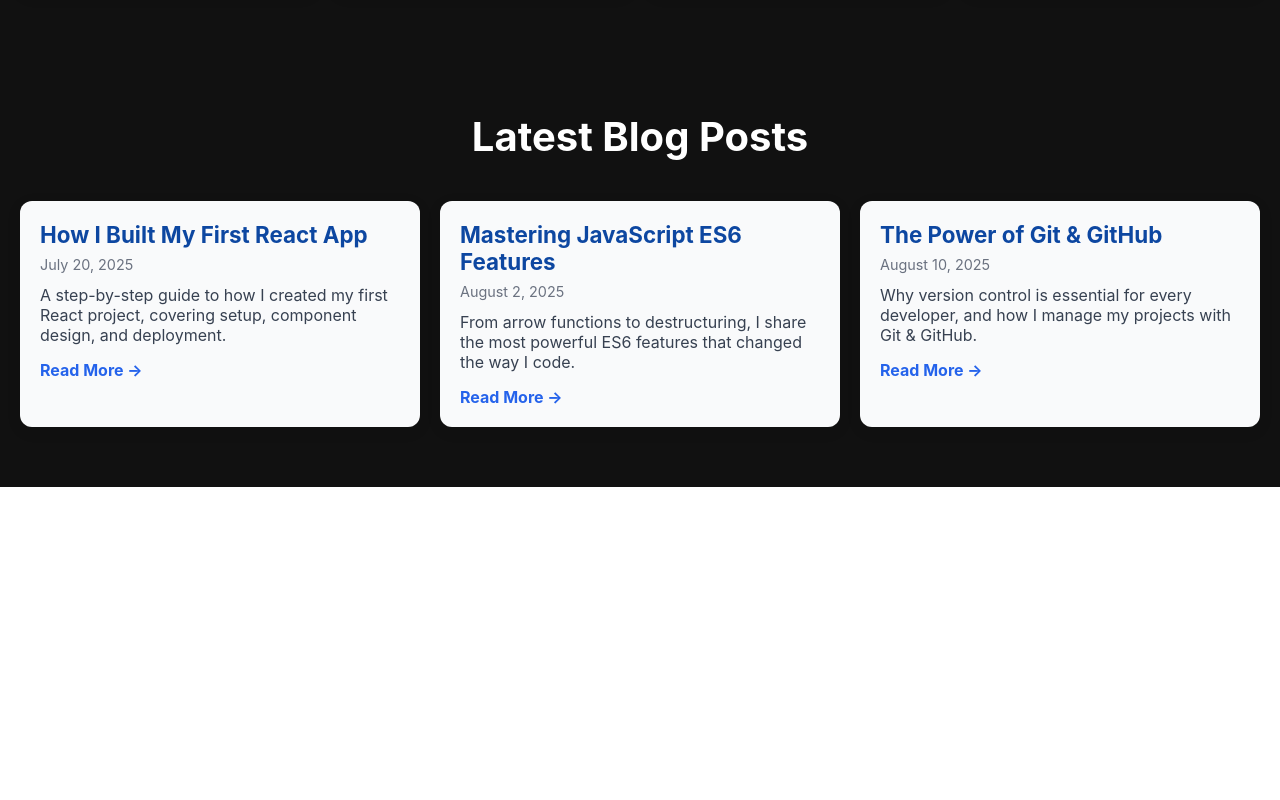
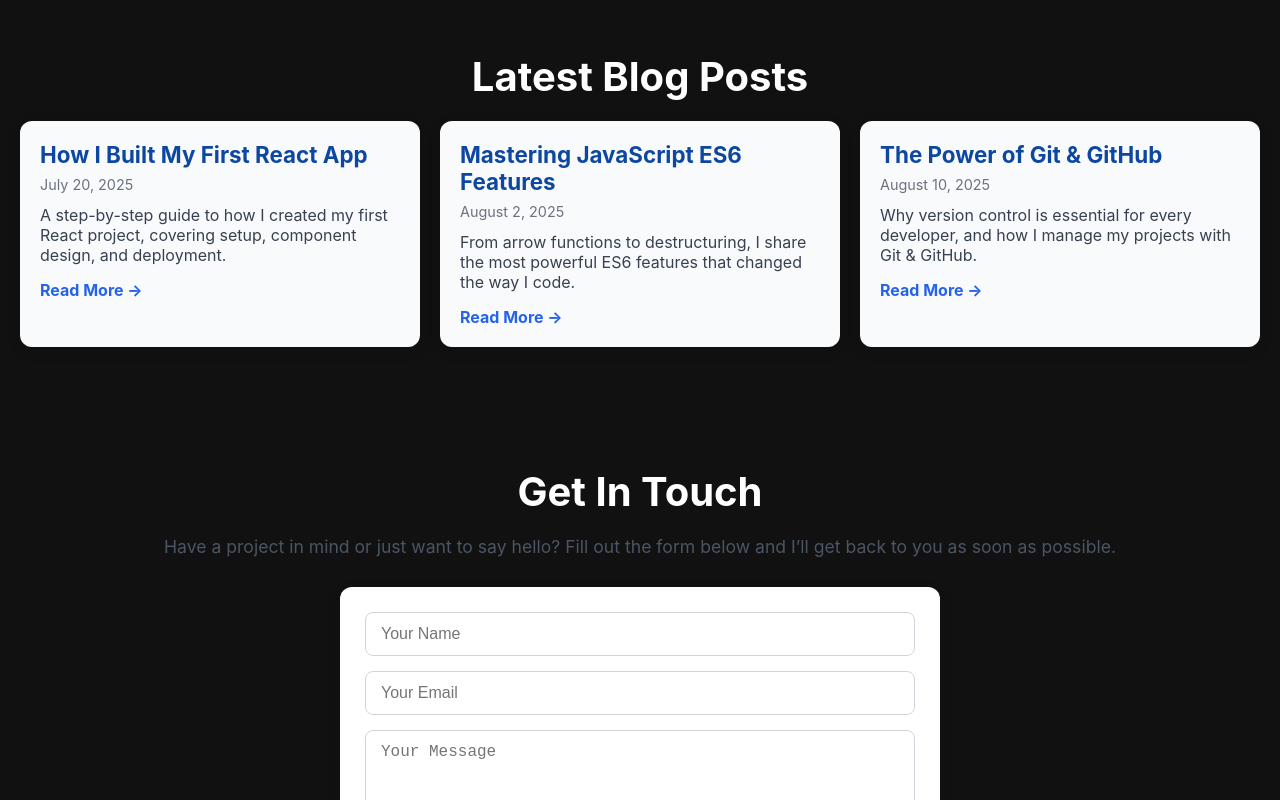
Before and after one commit to omprakash171/portfolio, a React (Create React App) app: page / in a window 1280 px wide. Shown: the part 2673-3473 px from the top of the page. Before the commit the page ends 3160 px from the top, so only its background shows below. Built offline with nearby package versions, Linux system fonts and the light colour scheme.

Commit message:
added contact section

```diff
--- a/src/App.js
+++ b/src/App.js
@@ -6,6 +6,7 @@ import Skills from "./components/Skills";
 import "./App.css";
 import Learnings from "./components/Learnings";
 import Blog from "./components/Blog";
+import Contact from "./components/Contact";
 
 const App = () => {
   return (
@@ -17,6 +18,7 @@ const App = () => {
       <Skills />
       <Learnings />
       <Blog />
+      <Contact />
     </div>
   );
 };
--- /dev/null
+++ b/src/components/Contact/index.css
@@ -0,0 +1,62 @@
+.contact-section {
+  background: #111;
+  padding: 60px 20px;
+  text-align: center;
+}
+
+.section-title {
+  font-size: 2.5rem;
+  font-weight: bold;
+  margin-bottom: 20px;
+  color: #fff;
+}
+
+.contact-intro {
+  font-size: 1.1rem;
+  color: #4b5563;
+  margin-bottom: 30px;
+}
+
+.contact-form {
+  max-width: 600px;
+  margin: 0 auto;
+  background: white;
+  padding: 25px;
+  border-radius: 12px;
+  box-shadow: 0px 4px 15px rgba(0, 0, 0, 0.08);
+}
+
+.form-group {
+  margin-bottom: 15px;
+}
+
+.contact-form input,
+.contact-form textarea {
+  width: 100%;
+  padding: 12px 15px;
+  font-size: 1rem;
+  border: 1px solid #d1d5db;
+  border-radius: 8px;
+  outline: none;
+  transition: border 0.3s ease;
+}
+
+.contact-form input:focus,
+.contact-form textarea:focus {
+  border-color: #2563eb;
+}
+
+.btn-submit {
+  background: #2563eb;
+  color: white;
+  padding: 12px 25px;
+  border: none;
+  border-radius: 8px;
+  font-size: 1rem;
+  cursor: pointer;
+  transition: background 0.3s ease;
+}
+
+.btn-submit:hover {
+  background: #1e40af;
+}
--- /dev/null
+++ b/src/components/Contact/index.js
@@ -0,0 +1,32 @@
+import { Component } from "react";
+import "./index.css"; // Create this CSS file
+
+class Contact extends Component {
+  render() {
+    return (
+      <section className="contact-section" id="contact">
+        <h2 className="section-title">Get In Touch</h2>
+        <p className="contact-intro">
+          Have a project in mind or just want to say hello? Fill out the form
+          below and I’ll get back to you as soon as possible.
+        </p>
+        <form className="contact-form">
+          <div className="form-group">
+            <input type="text" placeholder="Your Name" required />
+          </div>
+          <div className="form-group">
+            <input type="email" placeholder="Your Email" required />
+          </div>
+          <div className="form-group">
+            <textarea placeholder="Your Message" rows="5" required></textarea>
+          </div>
+          <button type="submit" className="btn-submit">
+            Send Message
+          </button>
+        </form>
+      </section>
+    );
+  }
+}
+
+export default Contact;
```
